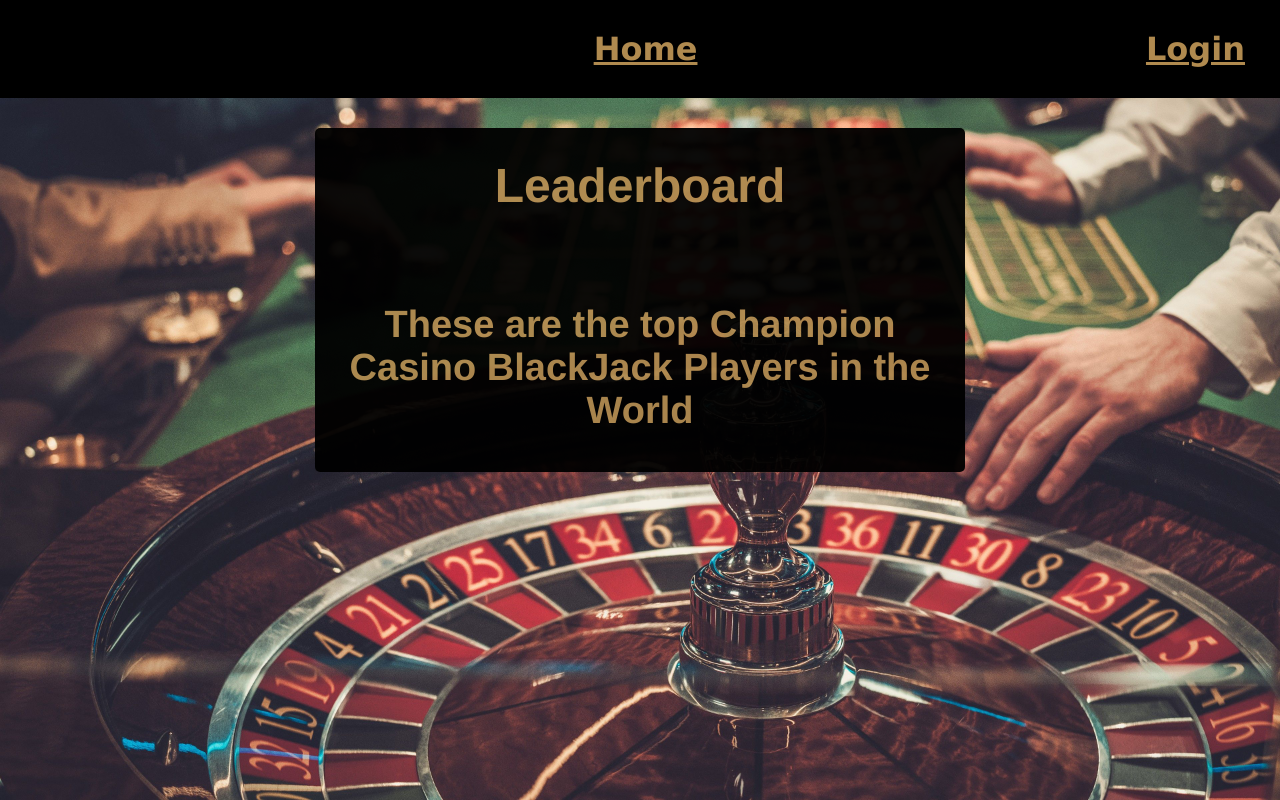
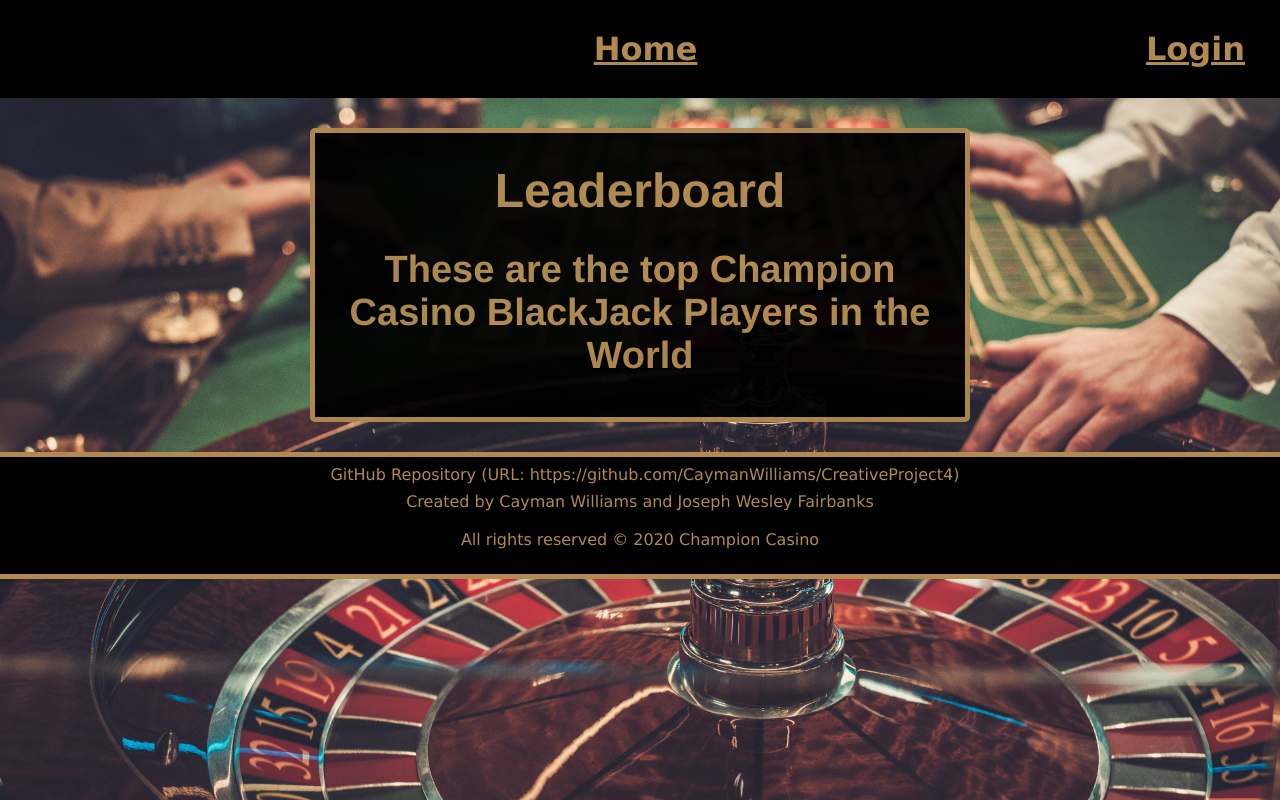
Before and after one commit to CaymanWilliams/CreativeProject4, a Vue app in the folder front-end/: page /Leaderboard in a window 1280 px wide. Built offline with nearby package versions, Linux system fonts and the light colour scheme; what vue-async-computed would draw is missing.

Commit message:
format update

```diff
--- a/front-end/src/App.vue
+++ b/front-end/src/App.vue
@@ -11,6 +11,17 @@
       <a href="/" style="float:right;" v-if="!this.$root.login" v-on:click = "SignOut()"> Sign Out</a>
     </div>
     <router-view/>
+    <footer>
+    <div class="part-one">
+        <ul id="menu">
+          <li><a href="https://github.com/CaymanWilliams/CreativeProject4">GitHub Repository (URL: https://github.com/CaymanWilliams/CreativeProject4) </a></li>
+        </ul>
+    </div>
+    <div class="part-two">
+      Created by Cayman Williams and Joseph Wesley Fairbanks <br><br>
+      All rights reserved © 2020 Champion Casino
+    </div>
+  </footer>
   </div>
 </template>
 
@@ -33,6 +44,37 @@ export default {
   margin: 0;
 }
 
+footer {
+  background-color: #000000;
+  border-top: 5px solid #b08a4f;
+  border-bottom: 5px solid #b08a4f;
+  text-align: center;
+  font-family: "Century Gothic", CenturyGothic, Geneva, AppleGothic, sans-serif;
+  color: #b08a4f;
+}
+
+li a {
+  display: block;
+  color: #b08a4f;
+  text-align: center;
+  padding: 8px 10px;
+  text-decoration: none;
+  font-size: 12pt;
+  margin-right: 30px;
+}
+
+li a:hover {
+  color: #000000;
+  background-color: #b08a4f;
+}
+
+.part-two {
+  padding-bottom: 25px;
+}
+
+#menu {
+  list-style-type: none;
+}
 
 #app {
   font-family: Avenir, Helvetica, Arial, sans-serif;
--- a/front-end/src/views/Home.vue
+++ b/front-end/src/views/Home.vue
@@ -14,18 +14,6 @@
   <p class = "button"><router-link to="/Login"> Click to login and start playing! </router-link></p>
 
   <img class = "title2" src="/images/table.jpg">
-
-  <footer>
-    <div class="part-one">
-        <ul id="menu">
-          <li><a href="https://github.com/CaymanWilliams/CreativeProject4">GitHub Repository (URL: https://github.com/CaymanWilliams/CreativeProject4) </a></li>
-        </ul>
-    </div>
-    <div class="part-two">
-      Created by Cayman Williams and Joseph Wesley Fairbanks <br><br>
-      All rights reserved © 2020 Champion Casino
-    </div>
-  </footer>
 
   </div>
 </template>
@@ -55,7 +43,6 @@ export default {
   margin-right: auto;
   margin-left: auto;
   margin-top: 30px;
-  margin-bottom: 30px;
   width: 85%;
 }
 
@@ -88,7 +75,6 @@ footer {
   border-bottom: 5px solid #b08a4f;
   text-align: center;
   font-family: "Century Gothic", CenturyGothic, Geneva, AppleGothic, sans-serif;
-  margin-top: 50px;
   color: #b08a4f;
 }
 
--- a/front-end/src/views/Leaderboard.vue
+++ b/front-end/src/views/Leaderboard.vue
@@ -1,15 +1,19 @@
 <template>
+  <div>
   <div class="leaderboard">
     <div class="box">
       <h1>Leaderboard</h1>
       <div class = "players">
         <ul>
-          <li v-for="leader in leaders" :key="leader.username">
-            Username: {{leader.username }} Wins: {{leader.wins}}
+          <li v-for="(leader, index) in leaders" :key="leader.username" class = "listitem">
+            <h1 style="display:inline">{{index+1}}) {{leader.username }}: {{leader.wins}} Wins</h1>
           </li>
         </ul>
-        </div>
+      </div>
       <h2>These are the top Champion Casino BlackJack Players in the World</h2>
+    </div>
+  </div>
+    <div class="back">
     </div>
   </div>
 </template>
@@ -57,13 +61,21 @@ export default {
 
 <style scoped>
 
+
 .players {
   color: white;
 }
-
 .players ul{
   list-style-type: none;
   padding-left: 0;
+}
+
+li {
+  white-space: pre;
+}
+
+.box {
+  border: 5px solid #b08a4f;
 }
 
 h1 {
@@ -86,14 +98,28 @@ h2 {
   -moz-osx-font-smoothing: grayscale;
   color: #b08a4f;
   margin-bottom: 20px;
-  margin-top: 80px;
+  margin-top: 20px;
 }
 
+.back {
+  min-height: calc(100vh - 555px);
+  background-color: black;
+  position: absolute;
+  top: 0;
+  left: 0;
+  bottom: 0;
+  right: 0;
+  z-index: -2;
+}
 
 .leaderboard {
   padding: 30px;
   display: flex;
   justify-content: center;
+}
+
+.listitem {
+  padding:10px;
 }
 
 .leaderboard::after {
--- a/front-end/src/views/Login.vue
+++ b/front-end/src/views/Login.vue
@@ -29,6 +29,7 @@
   </form>
   <p v-if="errorLogin" class="error">{{errorLogin}}</p>
 </div>
+<div class = "back"></div>
 </div>
 </template>
 
@@ -187,6 +188,17 @@ input {
   margin-right: 10px;
 }
 
+.back {
+  min-height: 100vh;
+  background-color: black;
+  position: absolute;
+  top: 0;
+  left: 0;
+  bottom: 0;
+  right: 0;
+  z-index: -2;
+}
+
 .error {
   margin-top: 20px;
   display: inline;
--- a/front-end/src/views/Table.vue
+++ b/front-end/src/views/Table.vue
@@ -55,18 +55,6 @@
 
     </div>
   </div>
-
-  <footer>
-    <div class="part-one">
-        <ul id="menu">
-          <li><a href="https://github.com/CaymanWilliams/CreativeProject4">GitHub Repository (URL: https://github.com/CaymanWilliams/CreativeProject4) </a></li>
-        </ul>
-    </div>
-    <div class="part-two">
-      Created by Cayman Williams and Joseph Wesley Fairbanks <br><br>
-      All rights reserved © 2020 Champion Casino
-    </div>
-  </footer>
   </body>
 
   </div>
@@ -519,7 +507,7 @@ body {
 }
 
 .excludefooter {
-    min-height: calc(100vh - 402px);
+    min-height: calc(100vh - 360px);
 }
 
 .main {
--- a/front-end/src/views/UserDetails.vue
+++ b/front-end/src/views/UserDetails.vue
@@ -15,12 +15,10 @@
 	<button v-if="addMoney" type="submit" class="gameButton" v-on:click="addMoney()">Submit</button>
       </div>
     </div>
-  </div>
-</div>
 </template>
 
 <script>
-import axios from "axios";
+//import axios from "axios";
 export default {
   name: 'UserDetails',
   data: function() {
```
